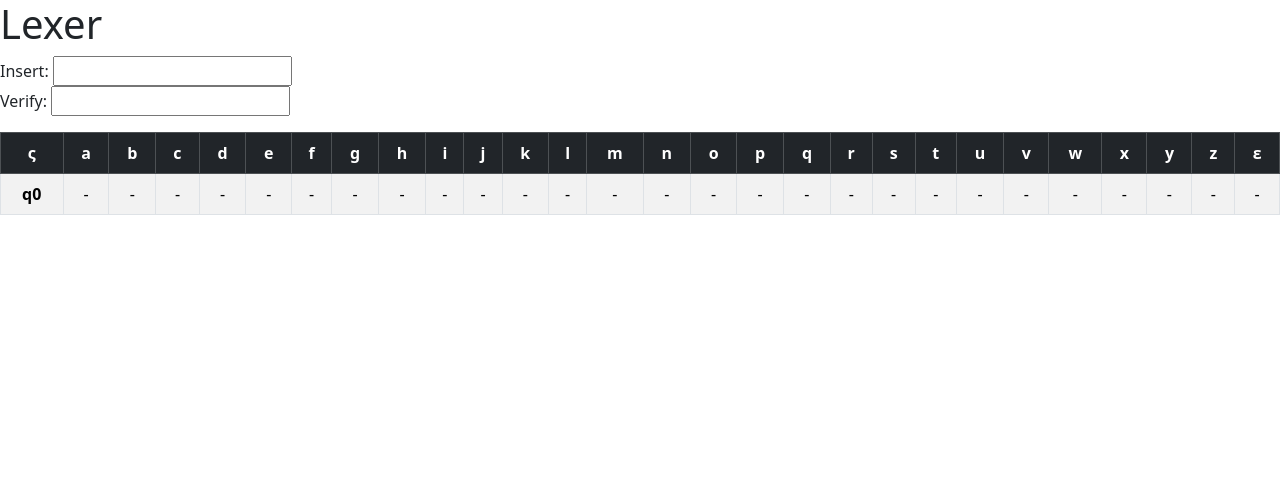
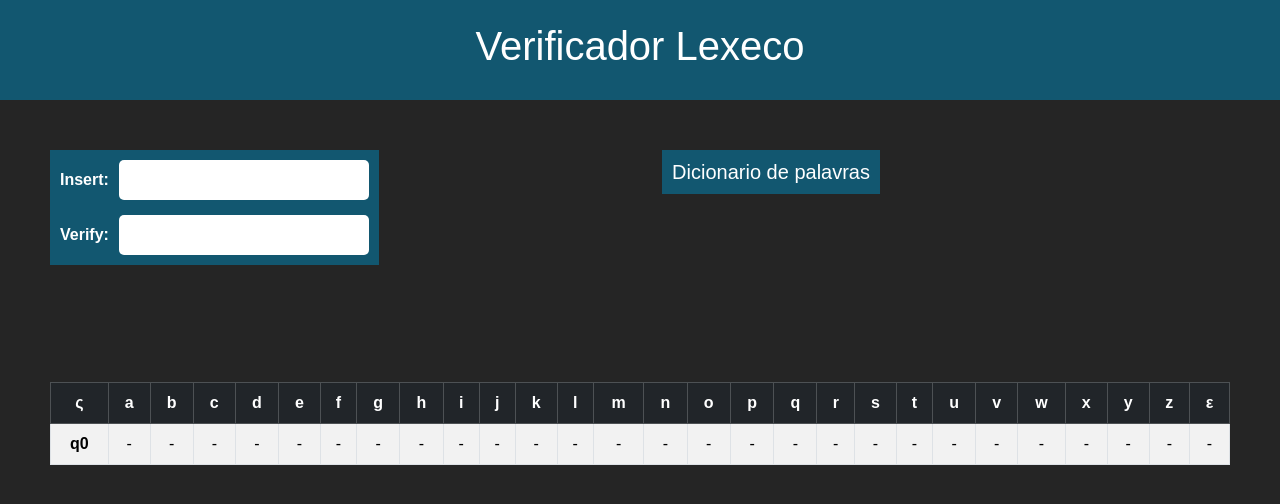
Before and after one commit to PedroLDallIgna/lexer, a website with bundled scripts: page public/index.html in a window 1280 px wide. Built offline with nearby package versions, Linux system fonts and the light colour scheme.

Commit message:
interface

```diff
--- a/public/index.html
+++ b/public/index.html
@@ -1,5 +1,5 @@
 <!DOCTYPE html>
-<html lang="en">
+<html lang="pt-br">
 
 <head>
   <meta charset="UTF-8">
@@ -11,27 +11,48 @@
 </head>
 
 <body>
-  <h1>Lexer</h1>
+  <header>
+    <h1>Verificador Lexeco</h1>
+  </header>
 
-  <div>
+  <section id="conteudo">
+    <div class="superior">
+      <div id="inputsDivs">
+        <div class="inputs">
           <label>
             <span>Insert:</span>
             <input type="text" id="token-input" name="token-input">
           </label>
         </div>
 
-  <div>
+        <div class="inputs">
           <label>
             <span>Verify:</span>
             <input type="text" id="token-verify" name="token-verify">
           </label>
         </div>
+      </div>
+
+      <div class="textos">
+        <h1>Dicionario de palavras</h1>
+        <ul class="palavrasDicionario"></ul>
+      </div>
+    </div>
+
+
+
 
     <div>
       <p id="result"></p>
     </div>
 
+    <ul class="verificadas">
+    </ul>
+
     <div id="automaton"></div>
+  </section>
+
+
 
   <script src="../dist/index.js"></script>
   <script src="https://cdn.jsdelivr.net/npm/@popperjs/core@2.11.8/dist/umd/popper.min.js"
--- a/public/style.css
+++ b/public/style.css
@@ -1,5 +1,129 @@
+* {
+  margin: 0;
+  padding: 0;
+  box-sizing: border-box;
+  font-family: Arial, Helvetica, sans-serif;
+  color: white;
+}
+
+body {
+  background-color: #252525;
+}
+
+section {
+  margin: 50px;
+}
+
+header {
+  width: 100%;
+  height: 100px;
+  display: flex;
+  align-items: center;
+  justify-content: center;
+  background-color: #125770;
+}
+
 .verifying {
   background-color: green !important;
+}
+
+.superior {
+  display: flex;
+  justify-content: space-between;
+  min-height: 200px;
+  align-items: top;
+}
+
+h1 {
+  color: #ffffff;
+  font-size: 20px;
+}
+
+header h1 {
+  color: #ffffff;
+  font-size: 40px;
+}
+
+#inputsDivs {
+  font-weight: bold;
+  height: 115px;
+  display: flex;
+  padding: 10px;
+  flex-direction: column;
+  background-color: #125770;
+  gap: 15px;
+}
+
+#inputsDivs input {
+  max-width: 250px;
+  height: 40px;
+  border: none;
+  outline: none;
+  color: #125770;
+  border-radius: 5px;
+  padding: 5px;
+  font-size: 20px;
+}
+
+label {
+  display: flex;
+  align-items: center;
+  gap: 10px;
+}
+
+.reconhecido {
+  font-weight: bold;
+  background-color: #008f00;
+  max-width: 250px;
+  padding: 10px;
+}
+
+.naoReconhecido{
+  font-weight: bold;
+  background-color: #ff0000;
+  max-width: 500px;
+  padding: 10px;
+}
+
+.textos {
+  display: flex;
+  flex-direction: column;
+  gap: 10px;
+}
+
+.textos h1 {
+  margin: 0px 350px 0px 0px;
+  padding: 10px;
+  background-color: #125770;
+}
+
+.palavrasDicionario {
+  list-style: none;
+}
+
+.palavrasDicionario li {
+  margin-left: -30px;
+}
+
+.palavrasDicionario li {
+  padding: 5px;
+  background-color: #474747;
+  outline: 1px solid #ffffff;
+  font-weight: 600;
+  color: #ffffff;
+}
+
+.verificadas {
+  list-style: none;
+  display: flex;
+  gap: 20px;
+}
+
+.verificadas li {
+  padding: 5px 10px;
+  background-color: #009b00;
+  font-weight: 600;
+  color: #ffffff;
 }
 
 table {
@@ -12,7 +136,7 @@ thead {
 }
 
 tbody {
-  max-height: 300px; /* Set a maximum height for the tbody to enable scrolling */
+  max-height: 300px;
   overflow-y: auto;
 }
 
--- a/src/index.ts
+++ b/src/index.ts
@@ -129,6 +129,10 @@ function renderTable(matrix: Array<Record<string, any>>, states: number[]) {
   tokenVerify?.addEventListener('input', function (e: any) {
     const { value } = e.target;
 
+    const wordList = document.querySelector('.verificadas');
+    const listItems = wordList?.querySelectorAll('li');
+    const listItem = document.createElement('li');
+
     const newValue = value
       .toLowerCase()
       .replace(/[^\w]/, '')
@@ -139,8 +143,26 @@ function renderTable(matrix: Array<Record<string, any>>, states: number[]) {
     renderTable(matrix, states);
     if (verifyToken(matrix, newValue)) {
       result!.textContent = `Token ${newValue} reconhecido`
+      result!.classList.remove('naoReconhecido');
+
+      // Verifica se o valor já está na lista
+      const alreadyExists = Array.from(listItems || []).some(
+        (item) => item.textContent === newValue
+      );
+
+      if (!alreadyExists) {
+        listItem.textContent = newValue;
+        wordList?.appendChild(listItem);
+      }
+
     } else {
       result!.textContent = `Token ${newValue} não reconhecido`
+      result!.classList.remove('reconhecido');
+      result!.classList.add('naoReconhecido');
+    }
+
+    if (result!.textContent === `Token ${newValue} reconhecido`) {
+      result!.classList.toggle('reconhecido');
     }
   });
 
@@ -149,6 +171,12 @@ function renderTable(matrix: Array<Record<string, any>>, states: number[]) {
       const token = e.target.value
       addToken(matrix, states, token);
       renderTable(matrix, states);
+
+      const wordList = document.querySelector('.palavrasDicionario');
+      const listItem = document.createElement('li');
+      listItem.textContent = token;
+      wordList?.appendChild(listItem);
+
       e.target.value = '';
     }
   });
@@ -158,9 +186,9 @@ function renderTable(matrix: Array<Record<string, any>>, states: number[]) {
       const { value } = e.target;
 
       if (verifyToken(matrix, value)) {
-        tokens.push({token: value, result: 'accepted'});
+        tokens.push({ token: value, result: 'accepted' });
       } else {
-        tokens.push({token: value, result: 'rejected'});
+        tokens.push({ token: value, result: 'rejected' });
       }
 
       console.log(tokens);
--- a/tsconfig.json
+++ b/tsconfig.json
@@ -12,7 +12,7 @@
 
     /* Language and Environment */
     "target": "es2016",                                  /* Set the JavaScript language version for emitted JavaScript and include compatible library declarations. */
-    // "lib": [],                                        /* Specify a set of bundled library declaration files that describe the target runtime environment. */
+    //"lib": ["es2017"],                                        /* Specify a set of bundled library declaration files that describe the target runtime environment. */
     // "jsx": "preserve",                                /* Specify what JSX code is generated. */
     // "experimentalDecorators": true,                   /* Enable experimental support for legacy experimental decorators. */
     // "emitDecoratorMetadata": true,                    /* Emit design-type metadata for decorated declarations in source files. */
```
Also changed, not shown: 1 other file. Lines whose indentation alone changed are shown as unchanged.
